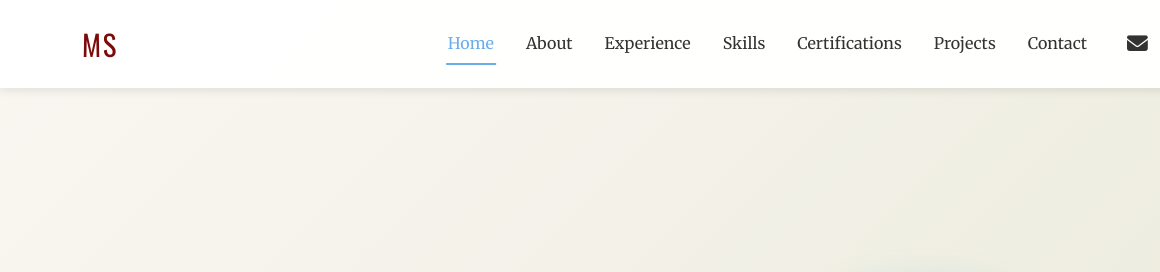
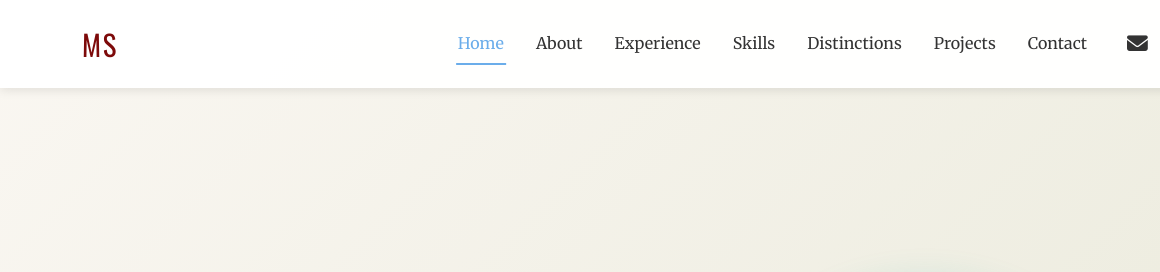
Before and after one commit to mshaheen220/michaelshaheen.com, a plain HTML site: page index.html in a window 1280 px wide. Shown: the top 272 px of the page, 0-1160 px from the left. Drawn offline with nearby package versions, Linux system fonts and the light colour scheme.

Commit message:
added more project

```diff
--- a/index.html
+++ b/index.html
@@ -125,7 +125,7 @@
       (function() {
         // 1. Define the palettes
             // Define the total number of palettes
-            const paletteCount = 11; // This will create palette-0 through palette-6
+            const paletteCount = 11; // This will create palette-0 through palette-X
 
             // 1. Create an empty array to hold the names
             var palettes = [];
@@ -164,7 +164,7 @@
                         <a class="nav-link" href="#skills">Skills</a>
                     </li>
                     <li class="nav-item">
-                        <a class="nav-link" href="#education">Certifications</a>
+                        <a class="nav-link" href="#education">Distinctions</a>
                     </li>
                     <li class="nav-item">
                         <a class="nav-link" href="#projects">Projects</a>
@@ -222,9 +222,10 @@
                 </div>
             </div>
         </div>
-        <div class="scroll-indicator">
+<!--         <div class="scroll-indicator">
             <i class="fas fa-chevron-down"></i>
         </div>
+ -->
     </section>
 
 <!--
@@ -421,7 +422,7 @@ I designed all article layouts and graphics, managed the production department,
 
         <section id="education" class="education-section py-5">
         <div class="container">
-            <h2 class="section-title text-center mb-5">Certifications</h2>
+            <h2 class="section-title text-center mb-5">Distinctions</h2>
             <div class="row">
                 <div class="col-lg-4 mb-4">
                     <div class="education-card">
@@ -541,7 +542,7 @@ I designed all article layouts and graphics, managed the production department,
                             <li><a href="#about" class="footer-nav-link"><i class="fas fa-user"></i> About</a></li>
                             <li><a href="#timeline" class="footer-nav-link"><i class="fas fa-briefcase"></i> Experience</a></li>
                             <li><a href="#skills" class="footer-nav-link"><i class="fas fa-code"></i> Skills</a></li>
-                            <li><a href="#education" class="footer-nav-link"><i class="fas fa-graduation-cap"></i> Education</a></li>
+                            <li><a href="#education" class="footer-nav-link"><i class="fas fa-graduation-cap"></i> Distinctions</a></li>
                             <li><a href="#projects" class="footer-nav-link"><i class="fas fa-folder"></i> Projects</a></li>
                             <li><a href="#contact" class="footer-nav-link"><i class="fas fa-envelope"></i> Contact</a></li>
                         </ul>
--- a/js/script.js
+++ b/js/script.js
@@ -279,6 +279,18 @@ $(document).ready(function() {
             "link": "",
             "image": "",
             "tags": ["Automation", "Internal Tool", "API", "SOAP", "Process Improvement", "Project Management", "Legacy System"]
+        },
+        {
+            "id": "brunner-headless-website",
+            "title": "Strategic Headless CMS Redevelopment (R&D)",
+            "projectType": "Headless CMS, Web Redevelopment, R&D, Strategic Planning",
+            "description": "Led an R&D project to redevelop the Brunner website as a headless build (Builder.io & React). The goal was to gain direct experience to advise clients, proving we believed in the technology.",
+            "fullDescription": "At Brunner, I led the strategic redevelopment of our marketing website as a hands-on R&D project. With headless CMS being a major new trend, our goal was to 'dogfood' the technology to gain the hands-on experience needed to confidently advise future clients. This required extensive research and testing of many systems. We initially selected Contentful as the data store and Builder.io as the visual editor, but as Builder.io's platform rapidly added features, it made Contentful unnecessary, and we pivoted to using Builder.io exclusively. The project, built in React, also integrated our Figma design system with Storybook and successfully pulled in legacy blog content from WordPress via its API.",
+            "skills": ["Headless CMS", "Technology Evaluation", "R&D", "Strategic Planning", "Builder.io", "React", "Storybook", "Figma", "API Integration", "Contentful", "Project Leadership"],
+            "results": "Successfully launched the new site and gained critical, hands-on expertise with the headless paradigm. This R&D gave us the authority to advise clients on the true trade-offs. The key strategic insight was that while headless offers flexibility, it often requires rebuilding mature editor-focused features that traditional CMSes already provide, allowing us to make more nuanced and appropriate recommendations for clients.",
+            "link": "",
+            "image": "",
+            "tags": ["Headless", "CMS", "R&D", "Strategy", "Builder.io", "React", "Storybook", "Figma", "Brunner", "Website", "API"]
         }
     ];
 
```
